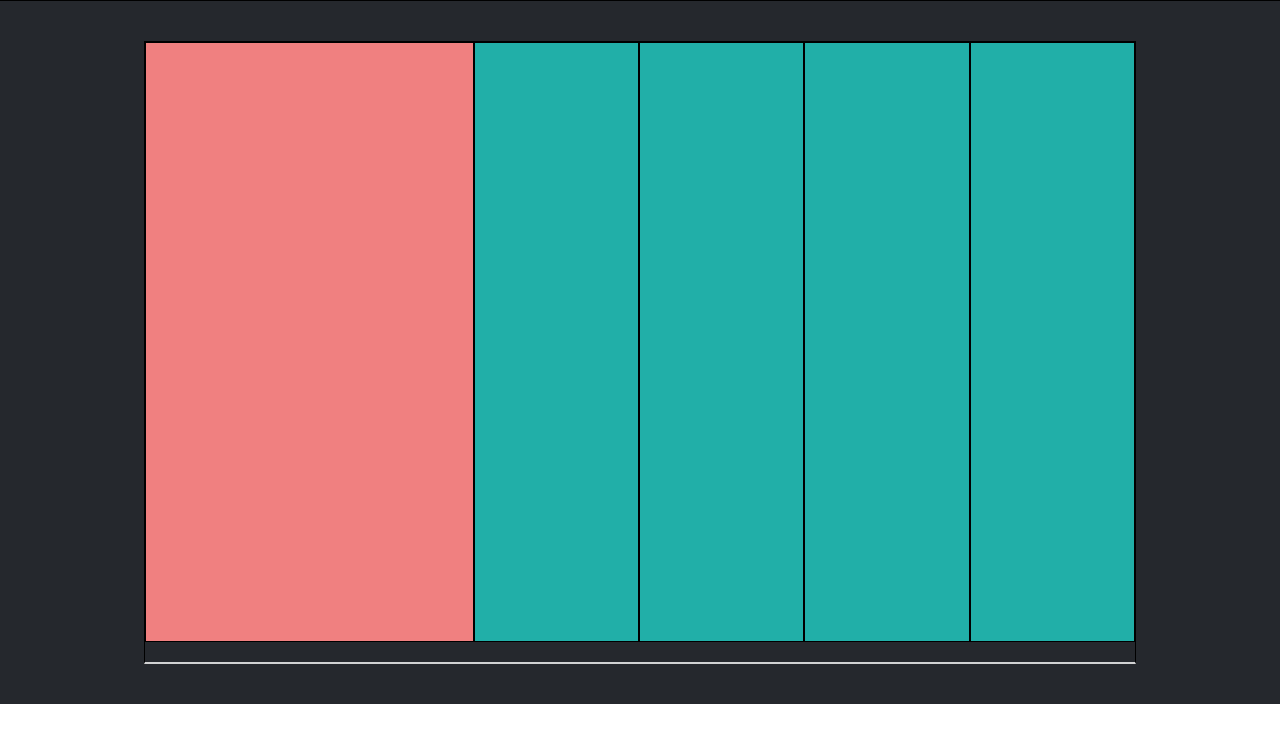
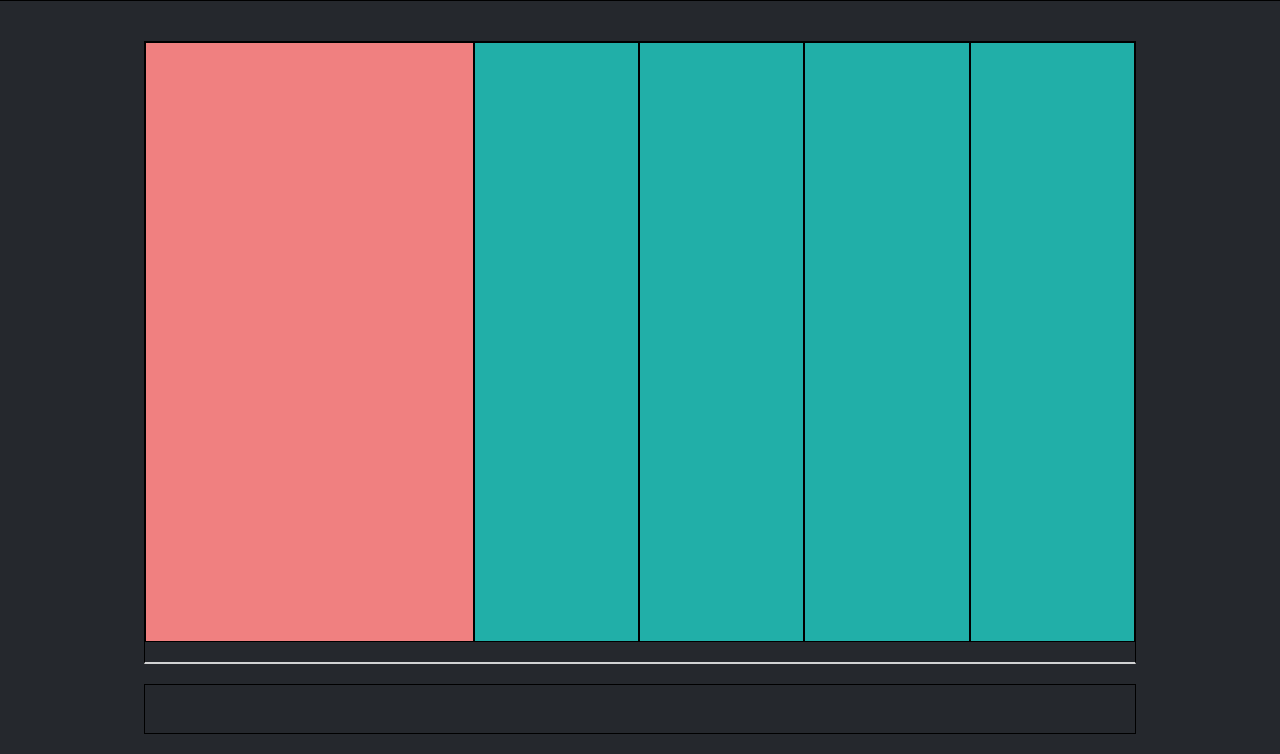
Before and after one commit to Eddyfabbricatore/htmlcss-struttura-discord, a plain HTML site: page index.html in a window 1280 px wide. Shown: the part 2825-3579 px from the top of the page. Before the commit the page ends 3529 px from the top, so only its background shows below. Drawn offline with Linux system fonts and the light colour scheme.

Commit message:
add .footer-collegamenti

```diff
--- a/index.html
+++ b/index.html
@@ -87,6 +87,10 @@
       <div class="risorse debug"></div>
       <div class="norme debug"></div>
     </div>
+
+    <div class="container footer-collegamenti container-flex">
+
+    </div>
   </footer>
 
 </body>
--- a/style.css
+++ b/style.css
@@ -128,3 +128,7 @@ footer .footer-dati{
   height: 600px;
   background-color: #21afa8;
 }
+
+footer .footer-collegamenti{
+  margin: 0 auto;
+}
```
